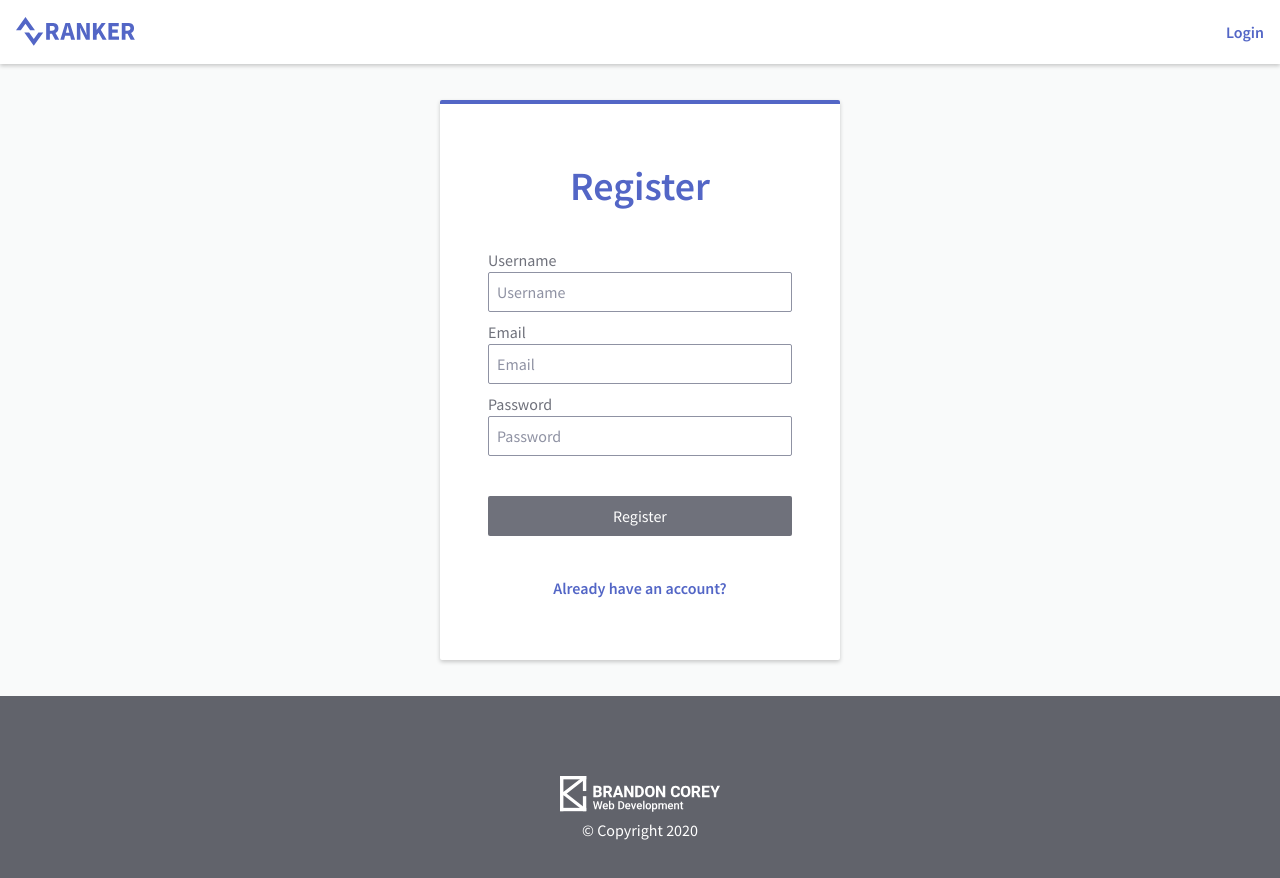
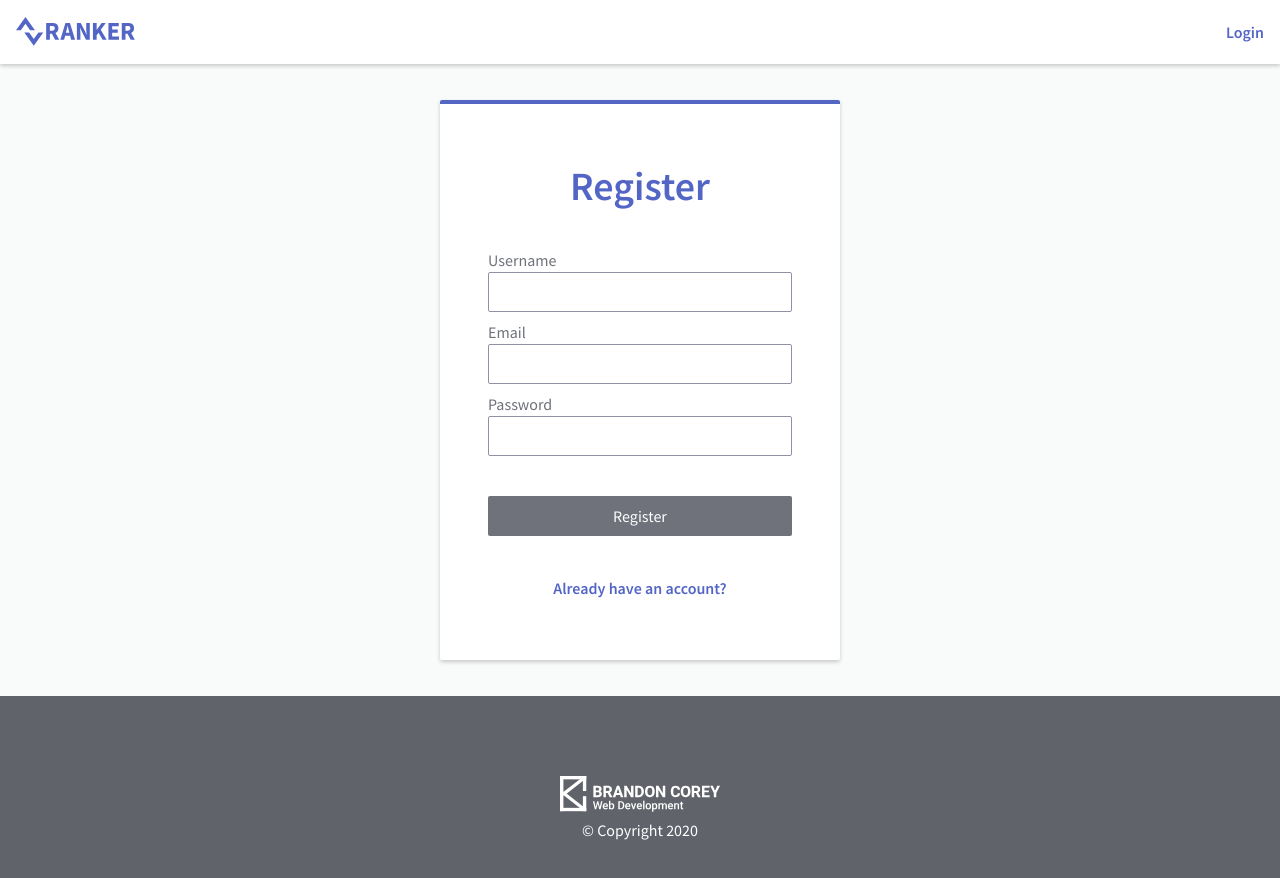
Before and after one commit to bcorey85/ranker-frontend, a React (Create React App) app: page /register in a window 1280 px wide. Shown: the top 878 px of the page. Built offline with nearby package versions, Linux system fonts and the light colour scheme.

Commit message:
remove placeholders

```diff
--- a/src/components/Form/SetupInput.js
+++ b/src/components/Form/SetupInput.js
@@ -58,7 +58,6 @@ const SetupInput = ({
 				<input
 					type='text'
 					id={item.id}
-					placeholder={`${label} ${index + 1}`}
 					value={item.label}
 					onChange={e => checkValidation(e, handleChange, validators)}
 					onBlur={handleBlur}
--- a/src/components/form/SetupInput.js
+++ b/src/components/form/SetupInput.js
@@ -58,7 +58,6 @@ const SetupInput = ({
 				<input
 					type='text'
 					id={item.id}
-					placeholder={`${label} ${index + 1}`}
 					value={item.label}
 					onChange={e => checkValidation(e, handleChange, validators)}
 					onBlur={handleBlur}
--- a/src/pages/ForgotPassword.js
+++ b/src/pages/ForgotPassword.js
@@ -53,7 +53,6 @@ const ForgotPassword = () => {
 				<Input
 					type='text'
 					id='email'
-					placeholder='Email'
 					label='Email'
 					handleChange={setEmail}
 					value={email}
--- a/src/pages/Login.js
+++ b/src/pages/Login.js
@@ -51,7 +51,6 @@ const Login = props => {
 				<Input
 					type='text'
 					id='email'
-					placeholder='Email'
 					label='Email'
 					handleChange={setEmail}
 					value={email}
@@ -62,7 +61,6 @@ const Login = props => {
 				<Input
 					type='password'
 					id='password'
-					placeholder='Password'
 					label='Password'
 					handleChange={setPassword}
 					value={password}
--- a/src/pages/Register.js
+++ b/src/pages/Register.js
@@ -58,7 +58,6 @@ const Register = props => {
 				<Input
 					type='text'
 					id='username'
-					placeholder='Username'
 					label='Username'
 					handleChange={setUsername}
 					value={username}
@@ -69,7 +68,6 @@ const Register = props => {
 				<Input
 					type='text'
 					id='email'
-					placeholder='Email'
 					label='Email'
 					handleChange={setEmail}
 					value={email}
@@ -80,7 +78,6 @@ const Register = props => {
 				<Input
 					type='password'
 					id='password'
-					placeholder='Password'
 					label='Password'
 					handleChange={setPassword}
 					value={password}
--- a/src/pages/ResetPassword.js
+++ b/src/pages/ResetPassword.js
@@ -55,7 +55,6 @@ const ResetPassword = props => {
 					<Input
 						type='password'
 						id='password'
-						placeholder='New Password'
 						label='New Password'
 						handleChange={setPassword}
 						value={password}
@@ -63,8 +62,7 @@ const ResetPassword = props => {
 					<Input
 						type='password'
 						id='confirm-password'
-						placeholder='Confirm New Password'
-						label='Confirm New Password'
+						label='Confirm Password'
 						handleChange={setConfirmPassword}
 						value={confirmPassword}
 					/>
```
